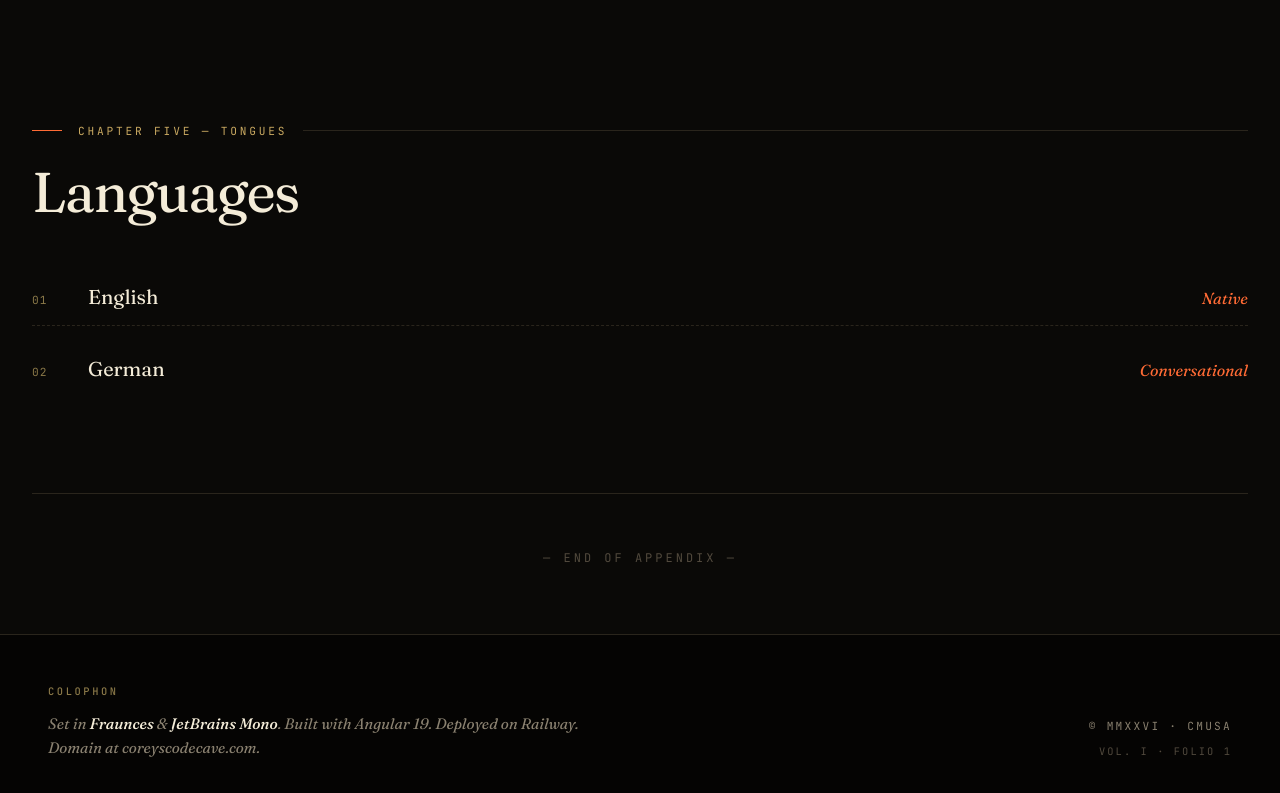
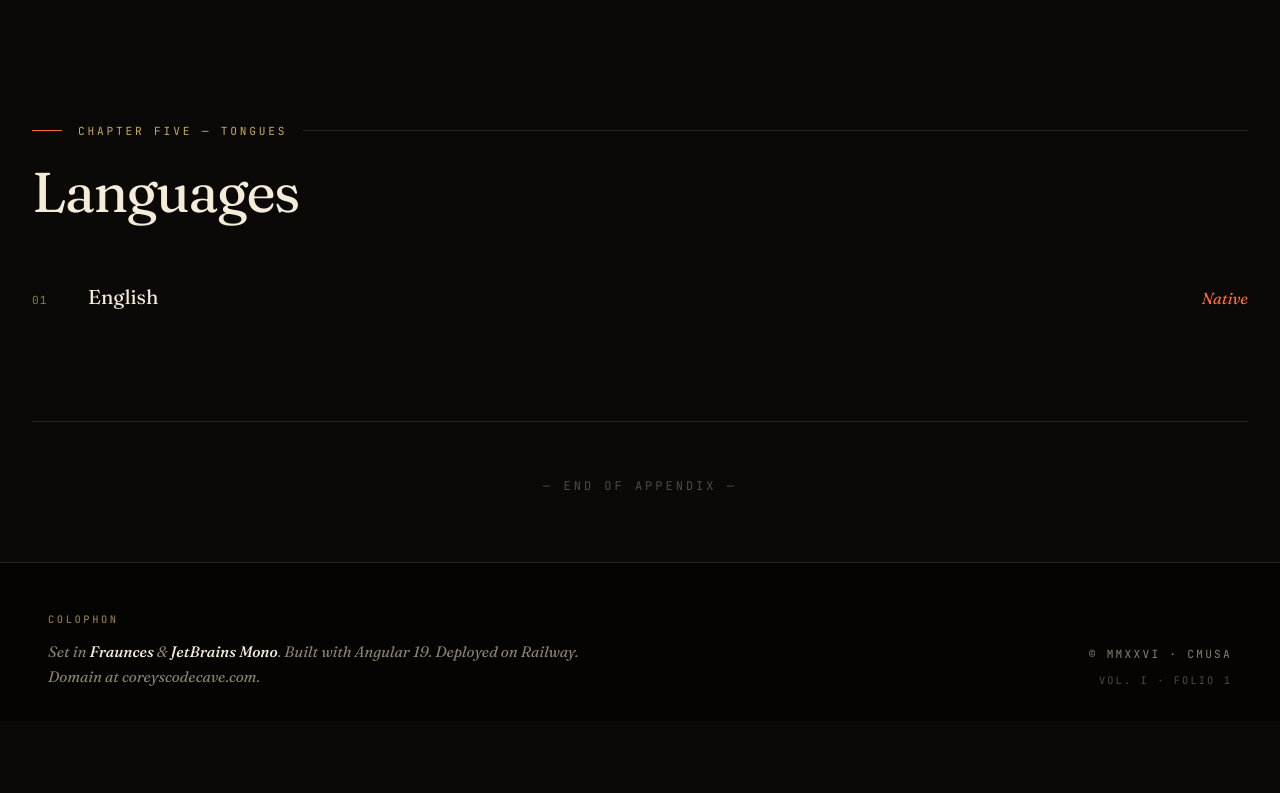
Before and after one commit to coeymusa/portfolio-website, an Angular app: page /cv in a window 1280 px wide. Shown: the part 5394-6187 px from the top of the page. After the commit the page ends 6115 px from the top, so only its background shows below. Built offline with nearby package versions, Linux system fonts and the light colour scheme.

Commit message:
Remove German from CV — only English

```diff
--- a/src/app/pages/cv/cv.component.ts
+++ b/src/app/pages/cv/cv.component.ts
@@ -1049,6 +1049,5 @@ export class CvComponent {
 
   readonly languages = [
     { name: 'English', level: 'Native' },
-    { name: 'German', level: 'Conversational' },
   ];
 }
```
